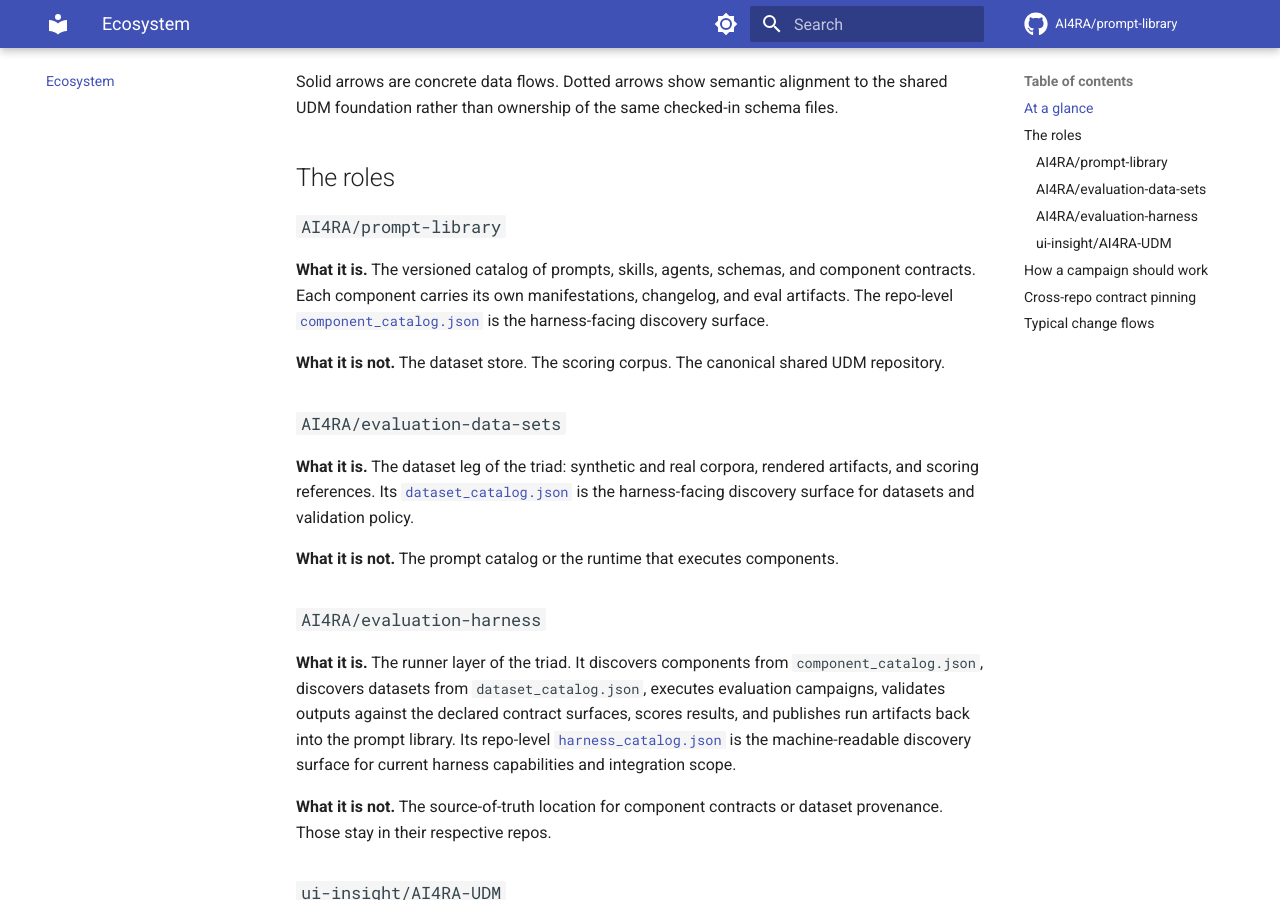
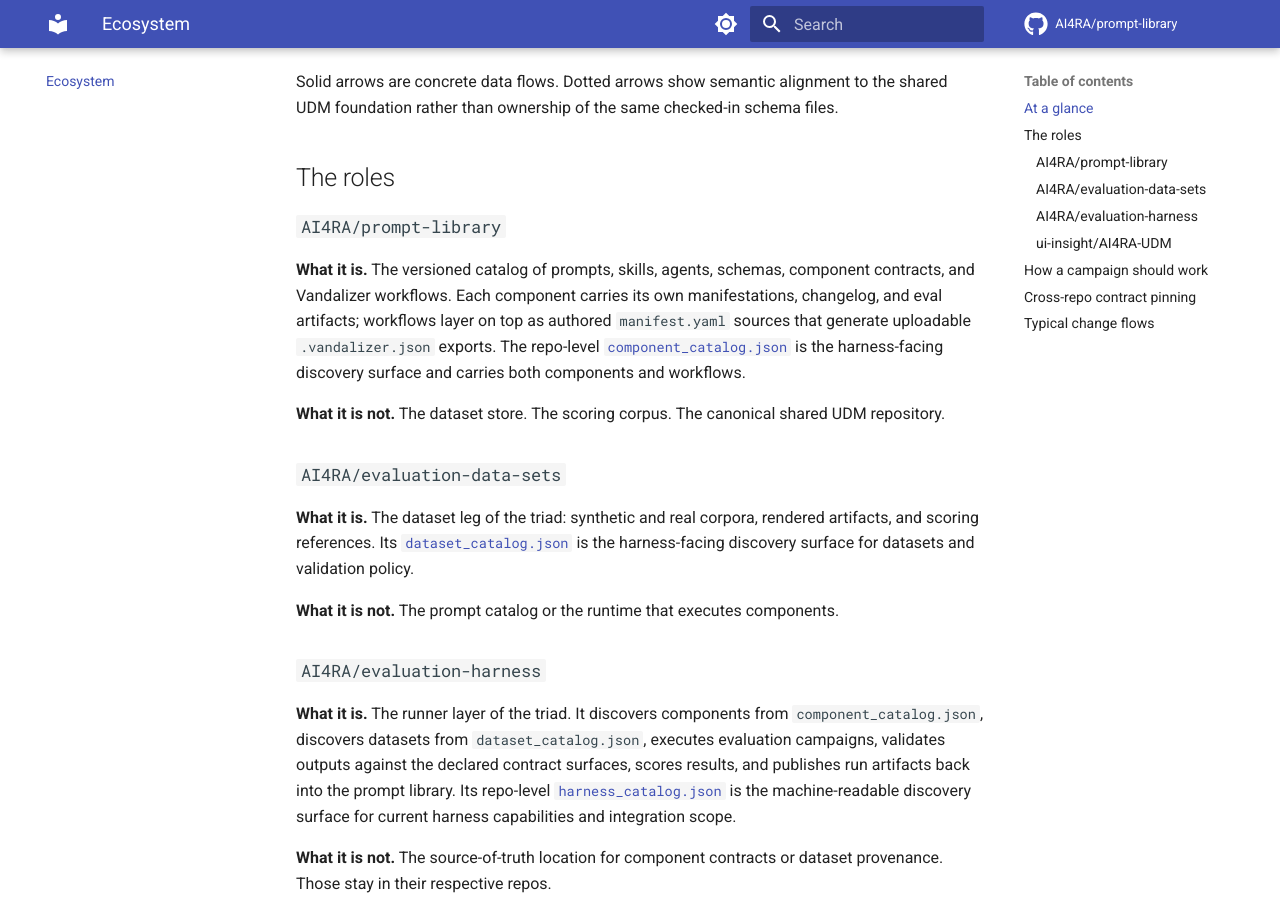
Before and after one commit to AI4RA/prompt-library, an MkDocs documentation site: the page built from docs/ecosystem.md, in a window 1280 px wide and 900 px high, scrolled down 492 px. Built offline with MkDocs 1.6.1 and Material for MkDocs 9.7.7, drawn with Linux system fonts in a browser that asks for light colours; comment, search, counter and statistics services are not loaded.

Commit message:
Align project docs with workflow manifestation
Catches up README.md, docs/ecosystem.md, and triad.workspace.yaml to
name workflows as a first-class manifestation type. Previously only
CLAUDE.md and docs/contracts.md had been updated.

README.md now:
- Lists workflow directories in "What lives here"
- Adds workflow entries (6 and 7) to "Contract surfaces"
- Adds a new "Adding or updating a workflow" section
- Includes scripts/build_vandalizer_workflows.py in "Local validation"
- Notes workflow checks in the CI section

docs/ecosystem.md mentions workflows in the prompt-library role card
and the mermaid diagram. triad.workspace.yaml lists workflows under
the prompt-library repo's owns: block.

Co-Authored-By: Claude Opus 4.7 (1M context) <noreply@anthropic.com>

````diff
--- a/docs/ecosystem.md
+++ b/docs/ecosystem.md
@@ -6,7 +6,7 @@ The AI4RA evaluation ecosystem is a coordinated triad plus a shared schema found
 
 ```mermaid
 flowchart LR
-    PL["AI4RA/prompt-library<br/><i>prompts · skills · agents · schemas</i>"]
+    PL["AI4RA/prompt-library<br/><i>prompts · skills · agents · schemas · workflows</i>"]
     DS["AI4RA/evaluation-data-sets<br/><i>datasets · artifacts · scoring refs</i>"]
     HARNESS["AI4RA/evaluation-harness<br/><i>discovery · execution · scoring</i>"]
     UDM["ui-insight/AI4RA-UDM<br/><i>shared data-model foundation</i>"]
@@ -26,7 +26,7 @@ Solid arrows are concrete data flows. Dotted arrows show semantic alignment to t
 
 ### `AI4RA/prompt-library`
 
-**What it is.** The versioned catalog of prompts, skills, agents, schemas, and component contracts. Each component carries its own manifestations, changelog, and eval artifacts. The repo-level [`component_catalog.json`](https://github.com/AI4RA/prompt-library/blob/main/component_catalog.json) is the harness-facing discovery surface.
+**What it is.** The versioned catalog of prompts, skills, agents, schemas, component contracts, and Vandalizer workflows. Each component carries its own manifestations, changelog, and eval artifacts; workflows layer on top as authored `manifest.yaml` sources that generate uploadable `.vandalizer.json` exports. The repo-level [`component_catalog.json`](https://github.com/AI4RA/prompt-library/blob/main/component_catalog.json) is the harness-facing discovery surface and carries both components and workflows.
 
 **What it is not.** The dataset store. The scoring corpus. The canonical shared UDM repository.
 
--- a/triad.workspace.yaml
+++ b/triad.workspace.yaml
@@ -11,6 +11,7 @@ repositories:
       - agents
       - schemas
       - component contracts
+      - Vandalizer workflows
     local_checkout_hints:
       sibling_dir_names:
         - AI4RAPromptLibrary
````
Also changed, not shown: README.md (+22 -2 lines).
